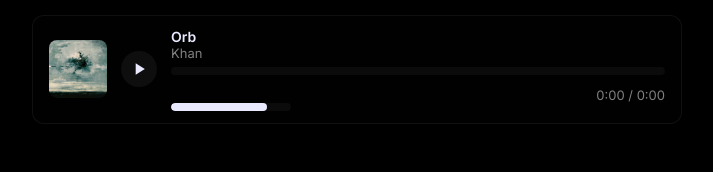
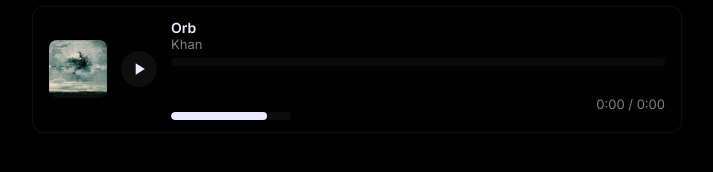
Before and after one commit to depletable/fwi, a plain HTML site: page index.html in a window 1280 px wide. Shown: the part 490-662 px from the top of the page, without its empty margins (283-996 px from the left). Drawn offline with Linux system fonts and the light colour scheme.

Commit message:
Update index.html

```diff
--- a/index.html
+++ b/index.html
@@ -105,6 +105,7 @@
       background: rgba(255, 255, 255, 0.04);
       border: 1px solid rgba(255, 255, 255, 0.15);
       margin-top: 10px;
+      margin-bottom: -5px:
     }
     .badge {
       width: 22px;
@@ -286,7 +287,7 @@
       text-align: right;
       font-size: 13px;
       color: var(--muted-color);
-      margin-top: 12px;
+      margin-top: 30px;
     }
 
     .volume {
```
